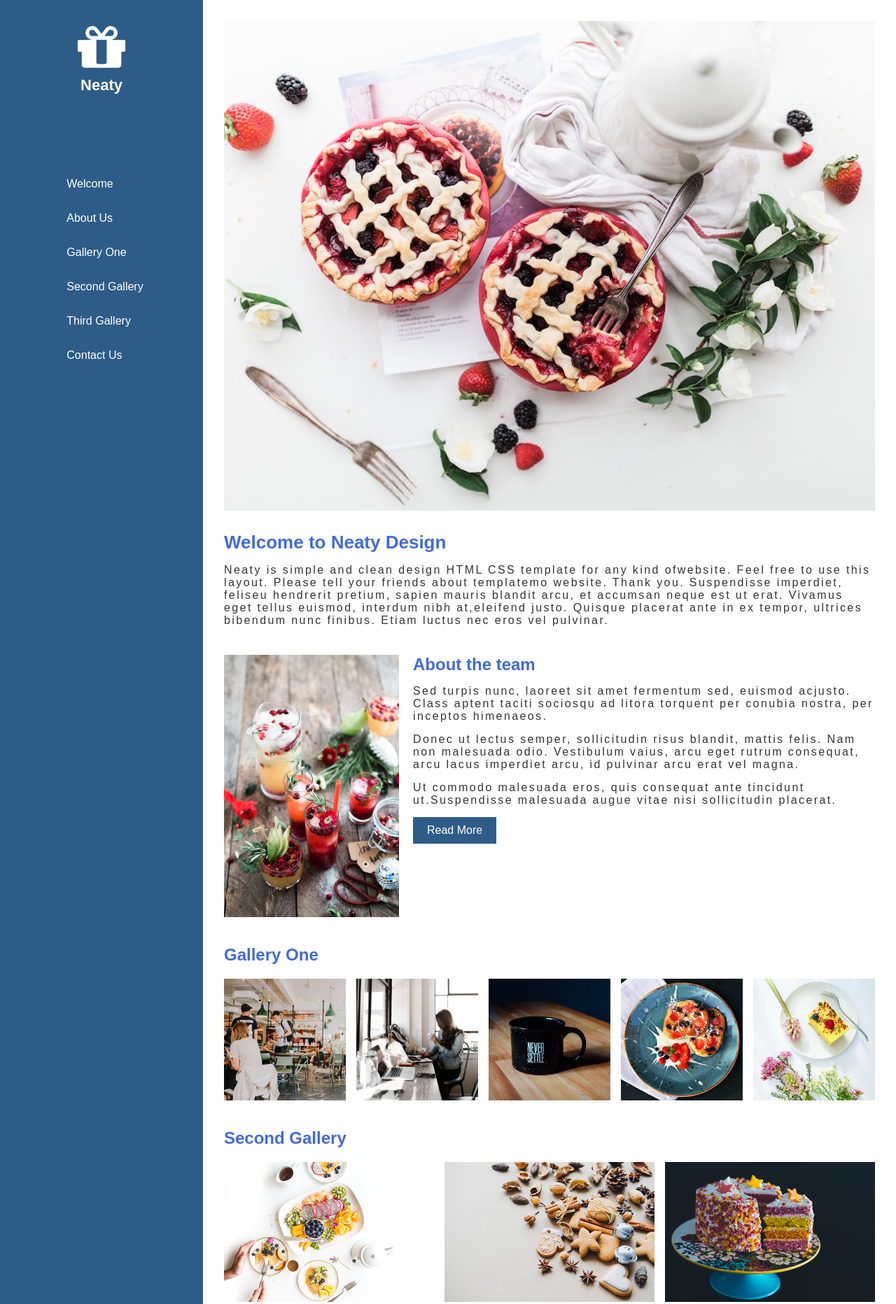
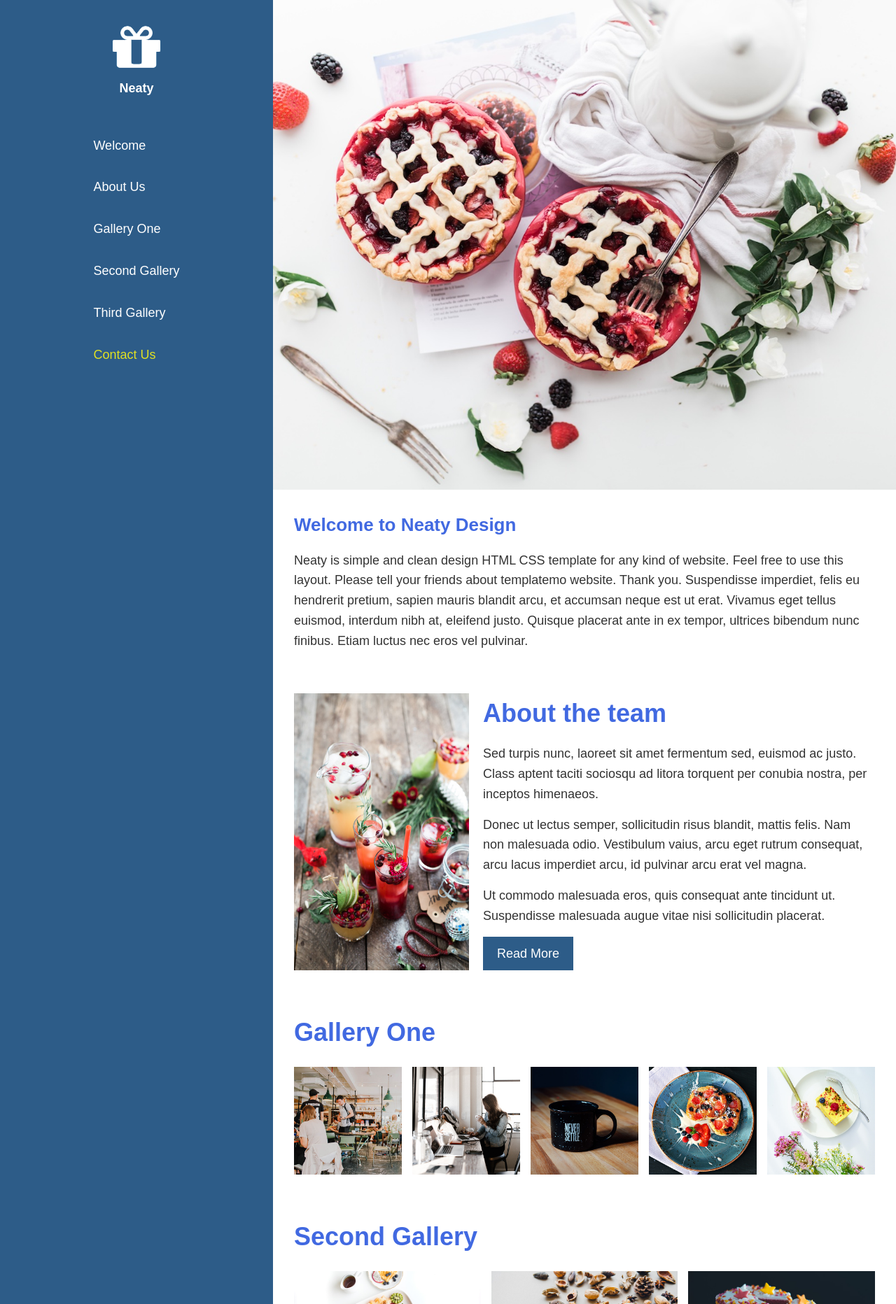
Before and after one commit to RyuUgajin/codelab_front_basic, a plain HTML site: page html/level2/index.html in a window 1280 px wide. Shown: the top 1864 px of the page at 70% size. Drawn offline with Linux system fonts and the light colour scheme.

Commit message:
再提出：hero画像の余白削除 & Contact Usを黄色に変更

```diff
--- a/html/level2/index.html
+++ b/html/level2/index.html
@@ -12,7 +12,7 @@
       <div class="logo">
         <h1>
           <img src="img/tm-neaty-logo.png" alt="プレゼントボックス">
-            <br>Neaty
+          <br>Neaty
         </h1>
       </div>
       <nav>
@@ -35,33 +35,27 @@
       </section>
 
       <!-- Welcome -->
-      <section class="welcome">
+      <section class="welcome section">
         <h2>Welcome to Neaty Design</h2>
         <p>
-          Neaty is simple and clean design HTML CSS template for any kind ofwebsite. Feel free to use this layout. Please tell your friends about templatemo website. Thank you. Suspendisse imperdiet, feliseu hendrerit pretium, sapien mauris blandit arcu, et accumsan neque est ut erat. Vivamus eget tellus euismod, interdum nibh at,eleifend justo. Quisque placerat ante in ex tempor, ultrices bibendum nunc finibus. Etiam luctus nec eros vel pulvinar.
+          Neaty is simple and clean design HTML CSS template for any kind of website. Feel free to use this layout. Please tell your friends about templatemo website. Thank you. Suspendisse imperdiet, felis eu hendrerit pretium, sapien mauris blandit arcu, et accumsan neque est ut erat. Vivamus eget tellus euismod, interdum nibh at, eleifend justo. Quisque placerat ante in ex tempor, ultrices bibendum nunc finibus. Etiam luctus nec eros vel pulvinar.
         </p>
       </section>
 
       <!-- About -->
-      <section class="about">
+      <section class="about section">
         <img src="img/neaty-02.jpg" alt="チーム紹介">
         <div class="about-text">
           <h2>About the team</h2>
-          <p>
-            Sed turpis nunc, laoreet sit amet fermentum sed, euismod acjusto. Class aptent taciti sociosqu ad litora torquent per conubia nostra, per inceptos himenaeos.
-          </p>
-          <p>
-            Donec ut lectus semper, sollicitudin risus blandit, mattis felis. Nam non malesuada odio. Vestibulum vaius, arcu eget rutrum consequat, arcu lacus imperdiet arcu, id pulvinar arcu erat vel magna.
-          </p>
-          <p>
-            Ut commodo malesuada eros, quis consequat ante tincidunt ut.Suspendisse malesuada augue vitae nisi sollicitudin placerat.
-          </p>
+          <p>Sed turpis nunc, laoreet sit amet fermentum sed, euismod ac justo. Class aptent taciti sociosqu ad litora torquent per conubia nostra, per inceptos himenaeos.</p>
+          <p>Donec ut lectus semper, sollicitudin risus blandit, mattis felis. Nam non malesuada odio. Vestibulum vaius, arcu eget rutrum consequat, arcu lacus imperdiet arcu, id pulvinar arcu erat vel magna.</p>
+          <p>Ut commodo malesuada eros, quis consequat ante tincidunt ut. Suspendisse malesuada augue vitae nisi sollicitudin placerat.</p>
           <a href="" class="btn">Read More</a>
         </div>
       </section>
 
       <!-- Gallery One -->
-      <section class="gallery">
+      <section class="gallery section">
         <h2>Gallery One</h2>
         <div class="image-grid">
           <img src="img/neaty-03.jpg" alt="ギャラリー1-1">
@@ -73,7 +67,7 @@
       </section>
 
       <!-- Gallery Two -->
-      <section class="gallery">
+      <section class="gallery section">
         <h2>Second Gallery</h2>
         <div class="image-grid">
           <img src="img/neaty-08.jpg" alt="ギャラリー2-1">
@@ -83,7 +77,7 @@
       </section>
 
       <!-- Gallery Three -->
-      <section class="gallery">
+      <section class="gallery section">
         <h2>Third Gallery</h2>
         <div class="image-grid">
           <img src="img/neaty-11.jpg" alt="ギャラリー3-1">
@@ -94,22 +88,24 @@
       </section>
 
       <!-- Contact -->
-      <section class="contact">
+      <section class="contact section">
         <h2>Contact Us</h2>
         <div class="contact-container">
           <form action="" method="post">
-            <input type="text" name="name" placeholder="Name">
-            <input type="email" name="email" placeholder="Email">
-            <textarea name="message" placeholder="Message"></textarea>
+            <label for="name" class="visually-hidden">Name</label>
+            <input type="text" id="name" name="name" placeholder="Name">
+
+            <label for="email" class="visually-hidden">Email</label>
+            <input type="email" id="email" name="email" placeholder="Email">
+
+            <label for="message" class="visually-hidden">Message</label>
+            <textarea id="message" name="message" placeholder="Message"></textarea>
+
             <input type="submit" value="Send">
           </form>
           <div class="contact-info">
-            <p>
-              Nullam vivera fermentum purus id blandit. Phasellus lacus mi,porta vel sodales nec, faucibus non eros. Nulla at quam velrisus laoreet tincidunt in in sem.
-            </p>
-            <p>
-              11/22 Etiam mauris erat,Vestibulum eu augue nec, 10220 Nam consequat
-            </p>
+            <p>Nullam vivera fermentum purus id blandit. Phasellus lacus mi, porta vel sodales nec, faucibus non eros. Nulla at quam vel risus laoreet tincidunt in in sem.</p>
+            <p>11/22 Etiam mauris erat, Vestibulum eu augue nec, 10220 Nam consequat</p>
           </div>
         </div>
       </section>
--- a/html/level2/style.css
+++ b/html/level2/style.css
@@ -2,34 +2,21 @@
 body, h1, h2, p, ul, li {
   margin: 0;
   padding: 0;
-}
-body {
-  margin: 0;
-  padding: 0;
-}
-.logo h1 {
-  font-size: 5.2em;
-  color: #fff;
-  text-align: center;
-  line-height: 1.2;
-}
-span{
-  font-size: 2.5em;
-  font-weight: normal;
-}
-h2{
-  color: royalblue;
-}
-p{
-  letter-spacing:  0.15em;
+  font-size: 18px;
 }
 ul {
   list-style: none;
-  text-align: center;
-  margin-top: 80px;
 }
-a.active {
-  color:darkkhaki;
+
+/* 基本 */
+body {
+  font-family: sans-serif;
+  color: #333;
+  line-height: 1.6; /* テキスト間隔調整 */
+}
+h2 {
+  color: royalblue;
+  font-size: 36px;
 }
 a {
   text-decoration: none;
@@ -38,15 +25,20 @@ a {
 
 
 /* レイアウト */
-body {
-  font-family: sans-serif;
-  color: #333;
-  margin: 0;
-  padding: 0;
+.container {
+  display: flex;
+  max-width: 1440px;
+  min-width: 1200px;
+  margin: 0 auto;
 }
+.content {
+  flex: 1;
+  background: #fff;
+}
+
+/* Hero */
 .hero {
   margin: 0;
-  padding: 0;
 }
 .hero__bg {
   background-image: url("img/neaty-01.jpg");
@@ -54,26 +46,11 @@ body {
   background-position: center;
   width: 100%;
   height: 700px;
-  margin: 0;
-  display: block;
-}
-
-.container {
-  display: flex;
-  max-width: 1440px;
-  min-width: 1200px;
-  margin: 0 auto;
-}
-.hero img{
-  width: 100vw;
-  max-width: 100vw;
-  display: block;
-  margin: 0;
 }
 
 /* サイドバー */
 .sidebar {
-  width: 250px;
+  width: 350px;
   background: #2d5c88;
   color: #fff;
   min-height: 100vh;
@@ -86,11 +63,7 @@ body {
   text-align: center;
   margin-bottom: 30px;
 }
-.sidebar h1 {
-  font-size: 22px;
-}
 .sidebar nav ul {
-  text-align: left;    /* リストは左揃え */
   width: 100%;
   padding-left: 0;
 }
@@ -100,29 +73,24 @@ body {
 .sidebar nav ul li a {
   color: #fff;
   display: block;
-  padding: 8px 0;
-  text-align: left;
-  padding-left: 10px;
-}
+  padding: 8px 10px;
+  font-size: 18px;
 }
 .sidebar nav ul li a:hover,
 .sidebar nav ul li a:focus {
   color: #8ee2d1;
 }
+.sidebar nav ul li a.active {
+  color: rgb(225, 225, 34);
+}
 
-/* メイン */
-.content {
-  flex: 1;
-  background: #fff;
+
+/* セクション共通 */
+.section {
   padding: 30px;
 }
-.hero img {
-  width: 100%;
-  display: block;
-}
-.welcome {
-  margin: 30px 0;
-}
+
+/* Welcome */
 .welcome h2 {
   font-size: 26px;
   margin-bottom: 15px;
@@ -132,7 +100,6 @@ body {
 .about {
   display: flex;
   gap: 20px;
-  margin: 40px 0;
 }
 .about img {
   width: 250px;
@@ -154,30 +121,21 @@ body {
 }
 
 /* ギャラリー */
-.gallery {
-  margin: 40px 0;
-}
 .gallery h2 {
   margin-bottom: 20px;
 }
-
 .image-grid {
   display: flex;
   flex-wrap: wrap;
   gap: 15px;
 }
 .image-grid img {
-  width: 100%;
   flex: 1 1 0;
-  height: auto;
   object-fit: cover;
   min-width: 0;
 }
 
 /* Contact */
-.contact h2 {
-  margin-bottom: 20px;
-}
 .contact-container {
   display: flex;
   gap: 30px;
@@ -204,7 +162,6 @@ input[type="submit"] {
   width: 80px;
   padding: 6px 0;
   font-size: 14px;
-  align-self: flex-start;
 }
 input[type="submit"]:hover {
   background: #24486b;
@@ -215,6 +172,12 @@ input[type="submit"]:hover {
   color: #555;
 }
 
+/* アクセシビリティ用 */
+.visually-hidden {
+  position: absolute;
+  left: -9999px;
+}
+
 /* Footer */
 footer {
   margin-top: 50px;
@@ -222,7 +185,7 @@ footer {
   font-size: 12px;
   color: #777;
 }
-span{
+footer span {
   color: rgb(51, 91, 210);
-  font-size: 12px;
+  font-size: 20px;
 }
```
